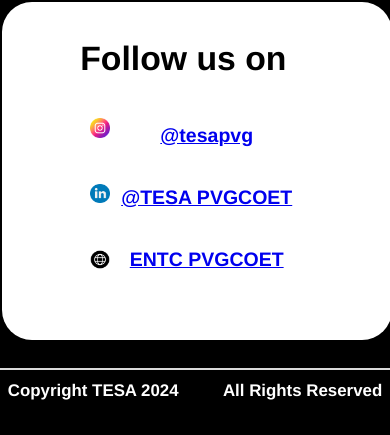
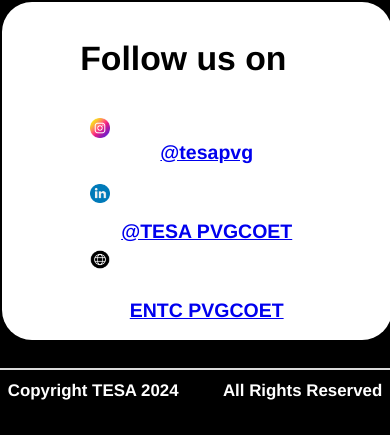
Before and after one commit to tesapvg/ablaze24, a plain HTML site: page index.html in a window 390 px wide. Shown: the part 2428-2863 px from the top of the page. Drawn offline with Linux system fonts and the light colour scheme.

Commit message:
Ablaze'24 Website

```diff
--- a/style.css
+++ b/style.css
@@ -382,7 +382,7 @@
 
     }
     .links h4{
-      /* padding-top: 2vh; */
+      padding-top: 2vh;
       font-size: 5vw;
       text-align: center;
     }
```
